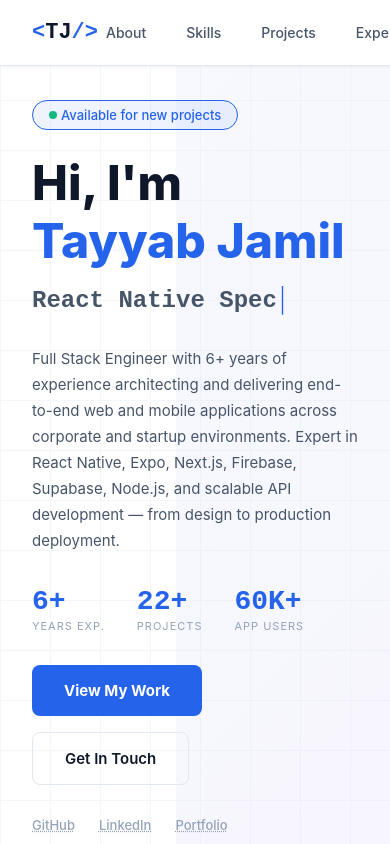
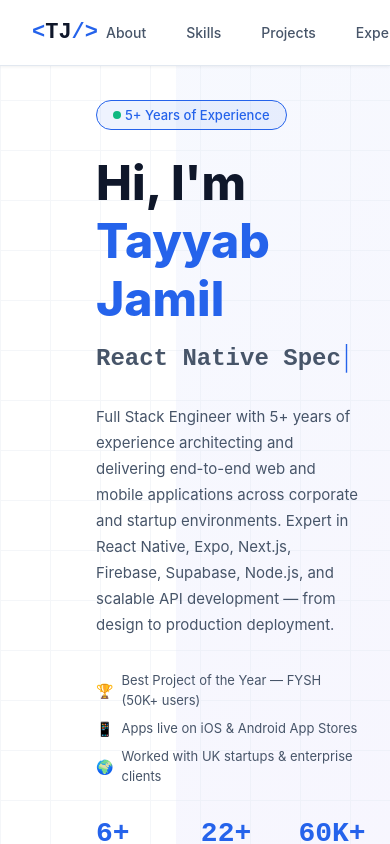
Before and after one commit to tayyabjamil/portfolio, a React Native app: screen / in a window 390 px wide. Built offline with nearby package versions, Linux system fonts and the light colour scheme.

Commit message:
new changes

```diff
--- a/src/components/HeroSection.tsx
+++ b/src/components/HeroSection.tsx
@@ -96,9 +96,9 @@ function DeviceShowcase() {
             {/* Left: web capabilities */}
             <View style={deviceStyles.heroLeft}>
               <View style={deviceStyles.expertiseBadge}>
-                <Text style={deviceStyles.expertiseLabel}>FULL STACK WEB</Text>
+                <Text style={deviceStyles.expertiseLabel}>5+ YRS · FULL STACK WEB</Text>
               </View>
-              <Text style={deviceStyles.webHeading}>Pixel-Perfect{'\n'}Web Experiences</Text>
+              <Text style={deviceStyles.webHeading}>Pixel-Perfect{'\n'}Web & Mobile Apps</Text>
               <Text style={deviceStyles.webSubheading}>From idea to production — scalable, fast, and built to convert.</Text>
               {[
                 { icon: '🛒', title: 'eCommerce & Marketplaces',    desc: 'Multi-vendor platforms, seller dashboards, Stripe checkout', c: '#2563eb' },
@@ -172,7 +172,7 @@ function DeviceShowcase() {
                   <View style={deviceStyles.rnHero}>
                     <Image source={LOGOS.react} style={deviceStyles.rnLogo} resizeMode="contain" />
                     <View style={deviceStyles.rnBadge}>
-                      <Text style={deviceStyles.rnBadgeText}>REACT NATIVE · EXPO</Text>
+                      <Text style={deviceStyles.rnBadgeText}>5+ YRS · REACT NATIVE · EXPO</Text>
                     </View>
                     <Text style={deviceStyles.rnTitle}>Native-Quality Apps{'\n'}for iOS & Android</Text>
                     <Text style={deviceStyles.rnSub}>Capabilities include</Text>
@@ -260,7 +260,7 @@ export default function HeroSection({ onContactPress, onProjectsPress }: HeroSec
           <View style={styles.badgeRow}>
             <View style={styles.badge}>
               <View style={styles.dot} />
-              <Text style={styles.badgeText}>Available for new projects</Text>
+              <Text style={styles.badgeText}>5+ Years of Experience</Text>
             </View>
           </View>
 
@@ -274,7 +274,21 @@ export default function HeroSection({ onContactPress, onProjectsPress }: HeroSec
             <Text style={[styles.cursor, { opacity: blink ? 1 : 0 }]}>|</Text>
           </View>
 
+
           <Text style={styles.bio}>{personalInfo.bio}</Text>
+
+          <View style={styles.achieveRow}>
+            {[
+              { icon: '🏆', text: 'Best Project of the Year — FYSH (50K+ users)' },
+              { icon: '📱', text: 'Apps live on iOS & Android App Stores' },
+              { icon: '🌍', text: 'Worked with UK startups & enterprise clients' },
+            ].map(a => (
+              <View key={a.text} style={styles.achieveItem}>
+                <Text style={styles.achieveIcon}>{a.icon}</Text>
+                <Text style={styles.achieveText}>{a.text}</Text>
+              </View>
+            ))}
+          </View>
 
           <View style={styles.statsRow}>
             {[
@@ -349,7 +363,7 @@ const styles = StyleSheet.create({
     backgroundSize: '50px 50px',
   } as any,
   inner: {
-    maxWidth: 1100,
+    maxWidth: 1400,
     width: '100%',
     alignSelf: 'center',
     flexDirection: 'row',
@@ -360,11 +374,12 @@ const styles = StyleSheet.create({
   textCol: {
     flex: 1,
     minWidth: 320,
+    paddingLeft: spacing.xxxl,
   },
   phoneCol: {
     flex: 1,
     minWidth: 720,
-    alignItems: 'center',
+    alignItems: 'flex-end',
     paddingVertical: spacing.xl,
   },
   badgeRow: {
@@ -479,6 +494,43 @@ const styles = StyleSheet.create({
     fontSize: 15,
     fontWeight: '600',
   },
+  highlightRow: {
+    flexDirection: 'row',
+    flexWrap: 'wrap',
+    gap: spacing.sm,
+    marginBottom: spacing.lg,
+  },
+  highlightTag: {
+    backgroundColor: colors.bgCard,
+    borderWidth: 1,
+    borderColor: colors.border,
+    borderRadius: 20,
+    paddingHorizontal: spacing.md,
+    paddingVertical: 4,
+  },
+  highlightTagText: {
+    fontSize: 12,
+    color: colors.textMuted,
+    fontWeight: '500',
+    fontFamily: 'monospace',
+  },
+  achieveRow: {
+    gap: spacing.sm,
+    marginBottom: spacing.xl,
+  },
+  achieveItem: {
+    flexDirection: 'row',
+    alignItems: 'center',
+    gap: spacing.sm,
+  },
+  achieveIcon: {
+    fontSize: 14,
+  },
+  achieveText: {
+    fontSize: 13,
+    color: colors.textMuted,
+    lineHeight: 20,
+  },
   socialRow: {
     flexDirection: 'row',
     gap: spacing.lg,
@@ -495,9 +547,9 @@ const styles = StyleSheet.create({
 const deviceStyles = StyleSheet.create({
   wrapper: {
     position: 'relative',
-    width: 720,
-    height: 560,
-    alignSelf: 'center',
+    width: 780,
+    height: 520,
+    alignSelf: 'flex-end',
   },
   glowBlue: {
     position: 'absolute',
@@ -553,7 +605,7 @@ const deviceStyles = StyleSheet.create({
     borderWidth: 1.5,
     borderColor: '#cbd5e1',
     backgroundColor: '#ffffff',
-    height: 520,
+    height: 480,
     boxShadow: '0 20px 60px rgba(0,0,0,0.15), 0 4px 16px rgba(37,99,235,0.10)',
   } as any,
 
@@ -703,7 +755,7 @@ const deviceStyles = StyleSheet.create({
     marginBottom: 2,
   },
   expertiseLabel: {
-    fontSize: 12,
+    fontSize: 15,
     fontWeight: '800',
     color: '#1d4ed8',
     letterSpacing: 0.5,
@@ -735,16 +787,16 @@ const deviceStyles = StyleSheet.create({
 
   /* Web heading / subheading */
   webHeading: {
-    fontSize: 22,
+    fontSize: 28,
     fontWeight: '800',
     color: '#0f172a',
-    lineHeight: 28,
+    lineHeight: 34,
     marginTop: 2,
   },
   webSubheading: {
-    fontSize: 11,
+    fontSize: 13,
     color: '#64748b',
-    lineHeight: 15,
+    lineHeight: 18,
     marginTop: 3,
     marginBottom: 4,
   },
@@ -785,9 +837,9 @@ const deviceStyles = StyleSheet.create({
     justifyContent: 'center',
     marginTop: 1,
   },
-  capEmoji: { fontSize: 11 },
-  capTitle: { fontSize: 9.5, fontWeight: '700', lineHeight: 13 },
-  capDesc:  { fontSize: 8, color: '#64748b', lineHeight: 11, marginTop: 1 },
+  capEmoji: { fontSize: 13 },
+  capTitle: { fontSize: 12, fontWeight: '700', lineHeight: 16 },
+  capDesc:  { fontSize: 10, color: '#64748b', lineHeight: 13, marginTop: 1 },
   capDot: { width: 5, height: 5, borderRadius: 2.5 },
 
   /* Web project rows */
@@ -860,7 +912,7 @@ const deviceStyles = StyleSheet.create({
     backgroundColor: '#f8fafc',
     borderLeftWidth: 1,
     borderLeftColor: '#e2e8f0',
-    alignItems: 'center',
+    alignItems: 'flex-end',
     justifyContent: 'center',
     paddingVertical: 8,
     paddingHorizontal: 10,
@@ -869,7 +921,7 @@ const deviceStyles = StyleSheet.create({
   /* Phone frame */
   phone: {
     width: 200,
-    height: 470,
+    height: 400,
     borderRadius: 30,
     borderWidth: 7,
     borderColor: '#1e293b',
--- a/src/data/index.ts
+++ b/src/data/index.ts
@@ -2,7 +2,7 @@ export const personalInfo = {
   name: 'Tayyab Jamil',
   title: 'Full Stack Engineer',
   subtitle: 'React Native & Mobile Specialist',
-  bio: "Full Stack Engineer with 6+ years of experience architecting and delivering end-to-end web and mobile applications across corporate and startup environments. Expert in React Native, Expo, Next.js, Firebase, Supabase, Node.js, and scalable API development — from design to production deployment.",
+  bio: "Full Stack Engineer with 5+ years of experience architecting and delivering end-to-end web and mobile applications across corporate and startup environments. Expert in React Native, Expo, Next.js, Firebase, Supabase, Node.js, and scalable API development — from design to production deployment.",
   location: 'Greenwich, London',
   email: 'tayyabjamil777@gmail.com',
   github: 'https://github.com/tayyabjamil',
```
